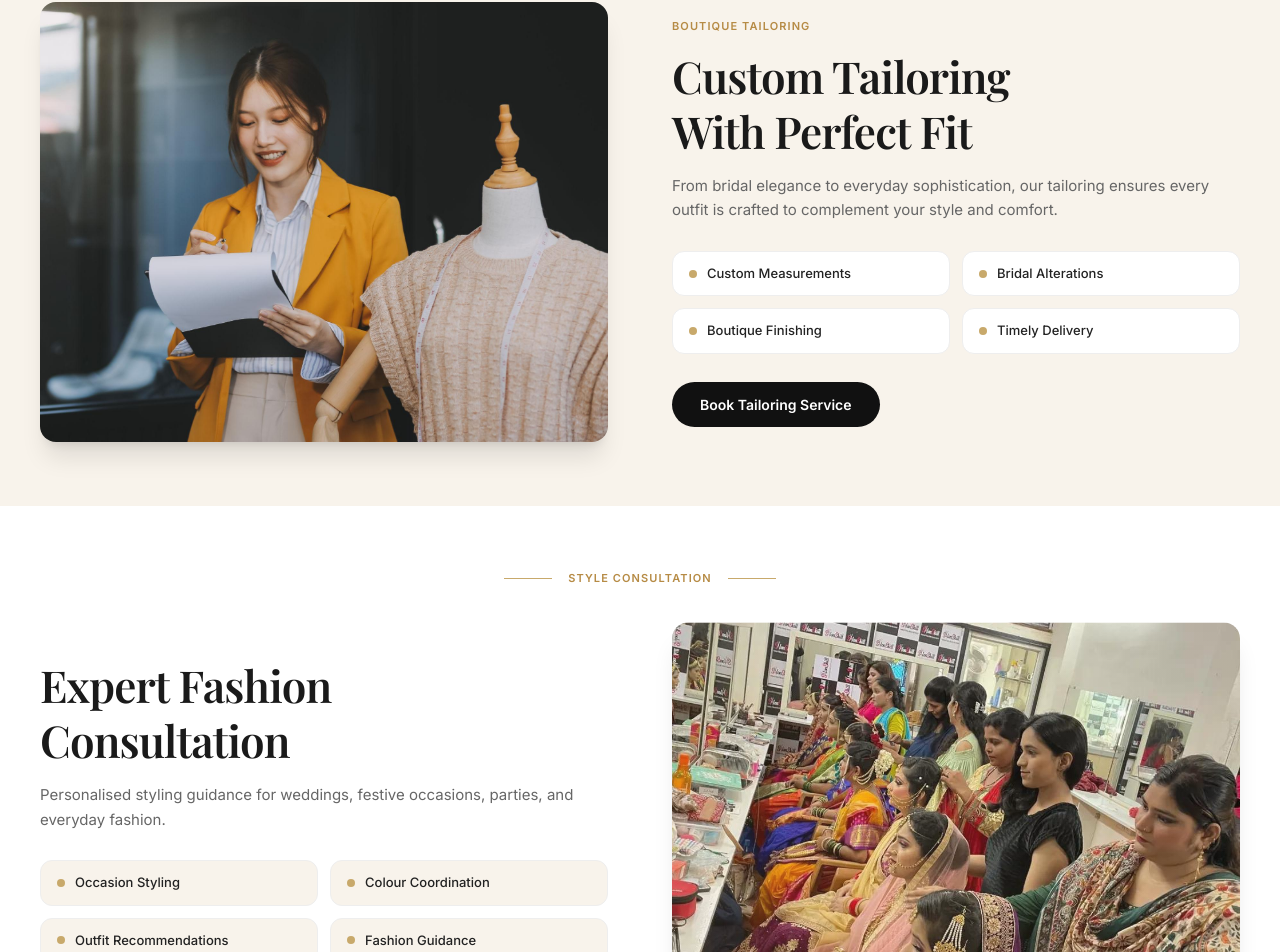
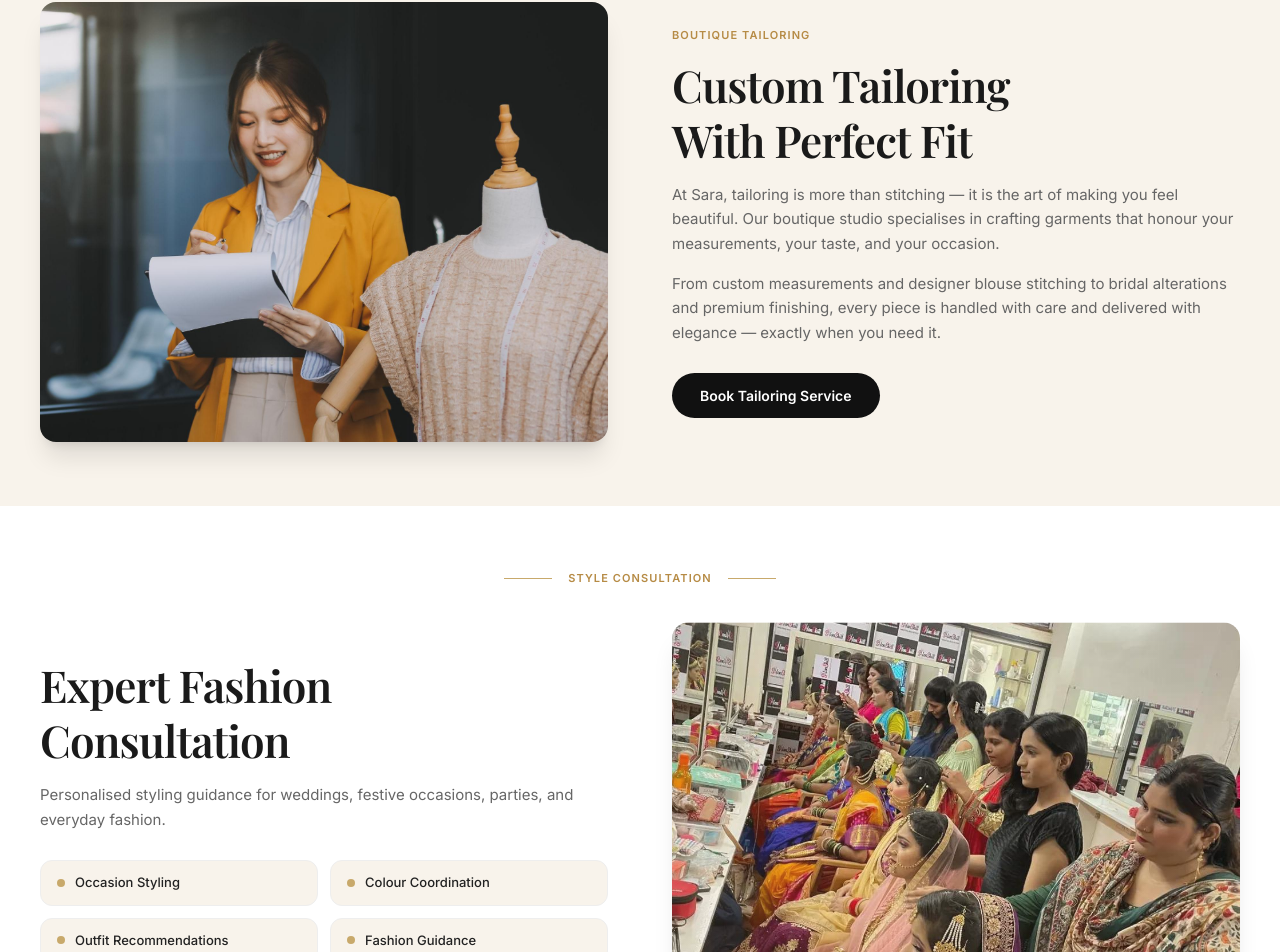
Before and after one commit to intouchmarketingsolutions/Sara_Fashions, a React (Vite) app: page / in a window 1280 px wide. Shown: the part 1573-2525 px from the top of the page. Built offline with nearby package versions, Linux system fonts and the light colour scheme.

Commit message:
Replace bullet points with professional paragraphs in TailoringSection

```diff
--- a/src/components/TailoringSection.jsx
+++ b/src/components/TailoringSection.jsx
@@ -1,13 +1,6 @@
 import { motion } from 'framer-motion'
 import { Link } from 'react-router-dom'
 import tailoringImage from '../assets/images/categories/tailoring.jpg'
-
-const features = [
-  'Custom Measurements',
-  'Bridal Alterations',
-  'Boutique Finishing',
-  'Timely Delivery',
-]
 
 export default function TailoringSection() {
   return (
@@ -44,18 +37,13 @@ export default function TailoringSection() {
               Custom Tailoring<br />With Perfect Fit
             </h2>
 
-            <p className="text-[#666] text-[15px] leading-relaxed mb-7">
-              From bridal elegance to everyday sophistication, our tailoring ensures every outfit is crafted to complement your style and comfort.
+            <p className="text-[#666] text-[15px] leading-relaxed mb-4">
+              At Sara, tailoring is more than stitching — it is the art of making you feel beautiful. Our boutique studio specialises in crafting garments that honour your measurements, your taste, and your occasion.
             </p>
 
-            <div className="grid grid-cols-2 gap-3 mb-7">
-              {features.map((item, i) => (
-                <div key={i} className="flex items-center gap-2.5 bg-white px-4 py-3 rounded-xl border border-[#eee]">
-                  <div className="w-2 h-2 rounded-full bg-[#c8a96b] flex-shrink-0" />
-                  <span className="text-[#222] text-[13px] font-medium">{item}</span>
-                </div>
-              ))}
-            </div>
+            <p className="text-[#666] text-[15px] leading-relaxed mb-7">
+              From custom measurements and designer blouse stitching to bridal alterations and premium finishing, every piece is handled with care and delivered with elegance — exactly when you need it.
+            </p>
 
             <Link to="/tailoring">
               <button className="bg-[#111] hover:bg-[#c8a96b] text-white px-7 py-3 rounded-full text-[14px] font-semibold transition-all duration-300">
```
